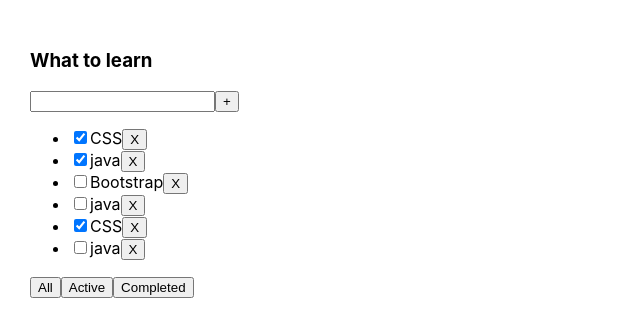
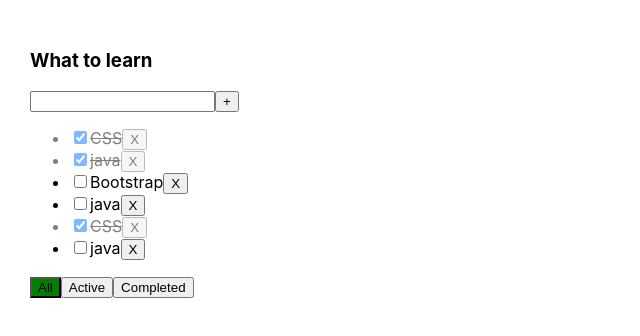
Before and after one commit to natasha17-spec/ToDoList, a React (Create React App) app: page / in a window 1280 px wide. Shown: the top 336 px of the page, without its empty margins (0-640 px from the left). Built offline with nearby package versions, Linux system fonts and the light colour scheme.

Commit message:
4 lesson - add error

```diff
--- a/src/App.css
+++ b/src/App.css
@@ -6,3 +6,14 @@
 .App > div {
   margin-right: 50px;
 }
+.error {
+  border:1px solid red;
+}
+.color {
+  background-color: green;
+}
+.is-done {
+  opacity: 0.5;
+text-decoration: line-through;
+
+}
--- a/src/App.tsx
+++ b/src/App.tsx
@@ -18,9 +18,9 @@ function App() {
     ])
     const [filter, setFilter] = useState<FilteredType>('all')
     const [addTask, setTask] = useState('')
+    const [err, setErr] = useState(false)
 
     let tasksForTodolist = tasks;
-
     if (filter === 'completed') {
         tasksForTodolist = tasks.filter(ac => ac.isDone)
     }
@@ -40,19 +40,32 @@ function App() {
     }
 
     function addNewTask() {
-        let newTask= {
+        let newTask = {
             id: v1(),
-            title: addTask,
+            title: addTask.trim(),
             isDone: false
         }
-        let newTasks = [newTask,...tasks]
-        setTasks(newTasks)
-        setTask('')
+        if (addTask !== '') {
+            let newTasks = [newTask, ...tasks]
+            setTasks(newTasks)
+            setTask('')
+        } else {
+            setErr(true)
+        }
+    }
+
+    function changeStatus(taskID: string, isDone: boolean) {
+        let task = tasks.find(t => t.id === taskID)
+        if (task) {
+            task.isDone = isDone;
+        }
+        setTasks([...tasks])
 
     }
 
-    function onKeyPressEnter(e:any) {
-        if(e.charCode === 13){
+    function onKeyPressEnter(e: any) {
+        if (e.charCode === 13) {
+            setErr(false)
             addNewTask()
         }
     }
@@ -68,7 +81,10 @@ function App() {
                       onKeyPressEnter={onKeyPressEnter}
                       addTask={addTask}
                       setTask={setTask}
-
+                      changeStatus={changeStatus}
+                      err={err}
+                      setErr={setErr}
+                      filter={filter}
             />
         </div>
     );
--- a/src/Todolist.tsx
+++ b/src/Todolist.tsx
@@ -1,53 +1,88 @@
-import React, {useState} from 'react';
+import React, {ChangeEvent, useState} from 'react';
 import './App.css';
 import {FilteredType} from "./App";
 
 type TaskType = {
-    id:string
-    title:string
-    isDone:boolean
+    id: string
+    title: string
+    isDone: boolean
 }
 
 type PropsType = {
-    title:string
-    task:TaskType[]
-    deleteTask:(id:string)=>void
-    changeFilter:(value:FilteredType)=>void
-    addNewTask:()=>void
-    addTask:string
-    setTask:(addTask:string)=>void
-    onKeyPressEnter:(e:any)=>void
-
+    title: string
+    task: TaskType[]
+    deleteTask: (id: string) => void
+    changeFilter: (value: FilteredType) => void
+    addNewTask: () => void
+    addTask: string
+    setTask: (addTask: string) => void
+    onKeyPressEnter: (e: any) => void
+    changeStatus: (taskID: string, isDone: boolean) => void
+    err: boolean
+    setErr:(err: boolean)=>void
+    filter:FilteredType
 }
 
-function Todolist(props:PropsType) {
+function Todolist(props: PropsType) {
 
+let changeHandler=(e:any)=>{
+    if(e.target.value !== ''){
+        props.setErr(false)
+    }
+    props.setTask(e.target.value)
+}
+let filterAll = props.filter === 'all'? 'color':''
+let filterActive = props.filter === 'active'? 'color':''
+let filterCompleted = props.filter === 'completed'? 'color':''
     return (
         <div>
             <h3>{props.title}</h3>
             <div>
                 <input value={props.addTask}
-                       onChange={e=>props.setTask(e.target.value)}
-                onKeyPress={(e)=>{
-                    props.onKeyPressEnter(e)
-                }}
+                       onChange={changeHandler}
+                       onKeyPress={(e => props.onKeyPressEnter(e))}
+                       className={props.err ? 'error':''}
                 />
+
                 <button onClick={props.addNewTask}>+</button>
+                {props.err ? "Поле не может быть пустым" : ''}
             </div>
             <ul>
-                {props.task.map((el)=>(
-                    <li key={el.id}>
+                {props.task.map((el) => {
+                    let changeStatus = (e: ChangeEvent<HTMLInputElement>) => {
+                        props.changeStatus(el.id, e.currentTarget.checked)
+
+                        console.log(e.currentTarget.checked)
+                    }
+                    return <li key={el.id}  className={el.isDone ?'is-done':''}>
                         <input type="checkbox"
-                               checked={el.isDone}/>
+                               checked={el.isDone}
+                               onChange={changeStatus}
+
+
+                        />
+
                         <span>{el.title}</span>
-                        <button onClick={()=>{props.deleteTask(el.id)}}>X</button>
+                        <button onClick={() => {
+                            props.deleteTask(el.id)
+                        }}>X
+                        </button>
                     </li>
-                ))}
+                })}
             </ul>
             <div>
-                <button onClick={()=>{props.changeFilter('all')}}>All</button>
-                <button onClick={()=>{props.changeFilter('active')}}>Active</button>
-                <button onClick={()=>{props.changeFilter('completed')}}>Completed</button>
+                <button className={filterAll} onClick={() => {
+                    props.changeFilter('all')
+                }}>All
+                </button>
+                <button className={filterActive} onClick={() => {
+                    props.changeFilter('active')
+                }}>Active
+                </button>
+                <button className={filterCompleted} onClick={() => {
+                    props.changeFilter('completed')
+                }}>Completed
+                </button>
             </div>
         </div>
     );
```
Also changed, not shown: 1 other file (tests, documents, lock files or other folders).
